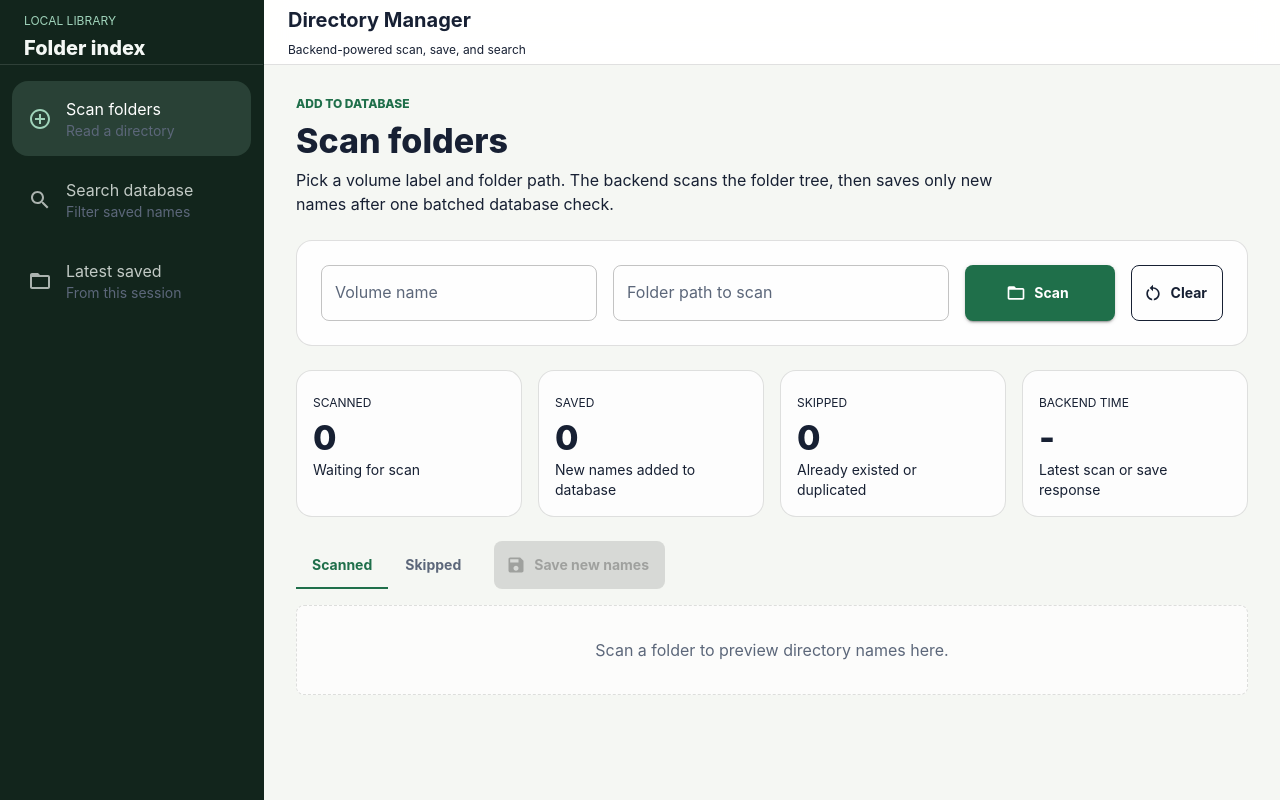
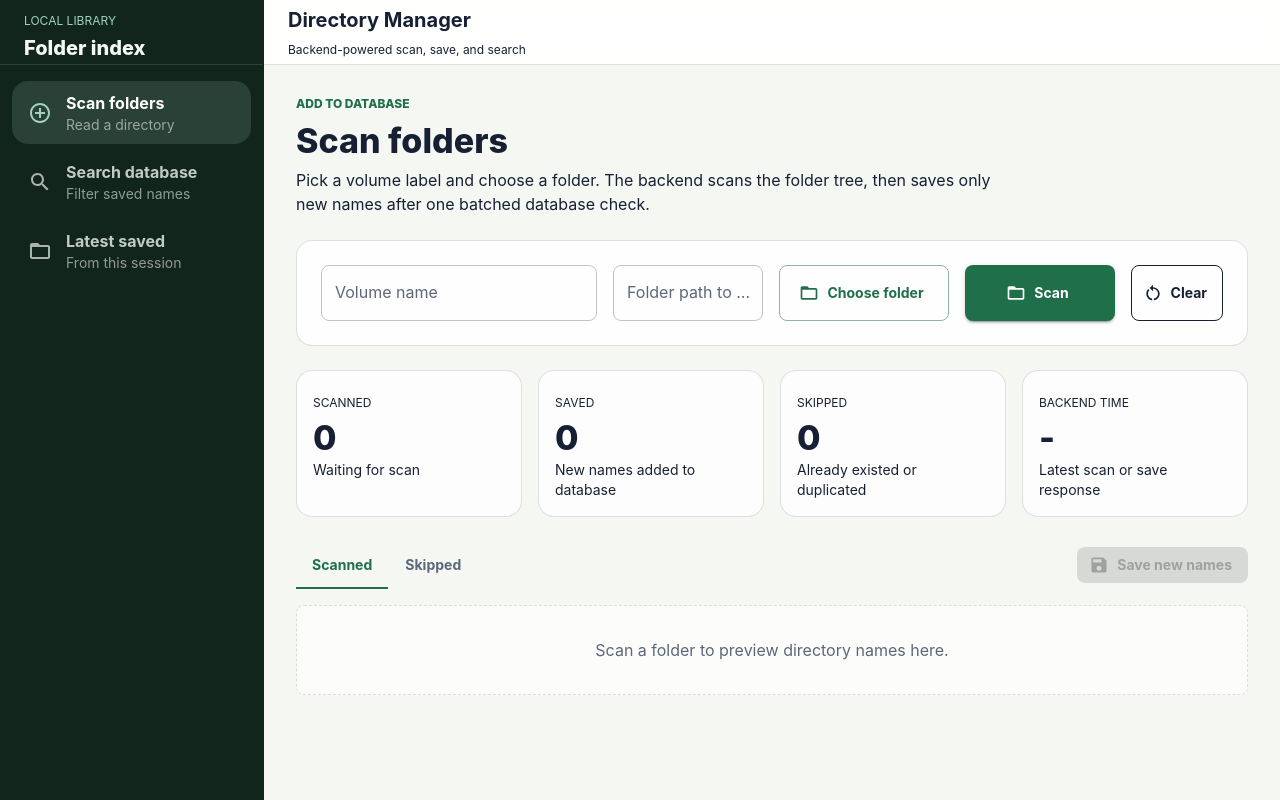
Before and after one commit to gekoparty/reactreaddirs, a React (Vite) app in the folder frontend/: page /selectDirectoryForm in a window 1280 px wide. Built offline with nearby package versions, Linux system fonts and the light colour scheme.

Commit message:
use open folder to choose

```diff
--- a/frontend/src/App.jsx
+++ b/frontend/src/App.jsx
@@ -10,7 +10,7 @@ import SearchTable from "./components/screens/SearchTable";
 function App() {
   return (
     <StoreProvider>
-      <BrowserRouter>
+      <BrowserRouter future={{ v7_startTransition: true, v7_relativeSplatPath: true }}>
         <div className="App">
           <Routes>
             <Route path="/saved-directories" element={<SavedDirectoryTable />} />
--- a/frontend/src/components/EnhancedTableHead.jsx
+++ b/frontend/src/components/EnhancedTableHead.jsx
@@ -75,8 +75,10 @@ function EnhancedTableHead({
               indeterminate={numSelected > 0 && numSelected < rowCount}
               checked={rowCount > 0 && numSelected === rowCount}
               onChange={onSelectAllClick}
-              inputProps={{
-                "aria-label": "select all directories",
+              slotProps={{
+                input: {
+                  "aria-label": "select all directories",
+                },
               }}
             />
           </StyledTheadCell>
--- a/frontend/src/components/PageLayout.jsx
+++ b/frontend/src/components/PageLayout.jsx
@@ -24,10 +24,12 @@ export default function PageLayout({
         <Box sx={{ maxWidth, mx: "auto" }}>
           <Stack
             direction={{ xs: "column", md: "row" }}
-            justifyContent="space-between"
-            alignItems={{ xs: "stretch", md: "flex-end" }}
             spacing={2}
-            sx={{ mb: 3 }}
+            sx={{
+              alignItems: { xs: "stretch", md: "flex-end" },
+              justifyContent: "space-between",
+              mb: 3,
+            }}
           >
             <Box>
               {eyebrow && (
--- a/frontend/src/components/PermanentDrawerLeft.jsx
+++ b/frontend/src/components/PermanentDrawerLeft.jsx
@@ -12,7 +12,6 @@ import {
   ListItem,
   ListItemButton,
   ListItemIcon,
-  ListItemText,
   Toolbar,
   Typography,
 } from "@mui/material";
@@ -125,12 +124,14 @@ export default function PermanentDrawerLeft() {
                 }}
               >
                 <ListItemIcon>{item.icon}</ListItemIcon>
-                <ListItemText
-                  primary={item.label}
-                  secondary={item.description}
-                  primaryTypographyProps={{ fontWeight: 700 }}
-                  secondaryTypographyProps={{ color: "rgba(244, 248, 245, 0.56)" }}
-                />
+                <Box>
+                  <Typography variant="body1" sx={{ fontWeight: 700 }}>
+                    {item.label}
+                  </Typography>
+                  <Typography variant="body2" sx={{ color: "rgba(244, 248, 245, 0.56)" }}>
+                    {item.description}
+                  </Typography>
+                </Box>
               </ListItemButton>
             </ListItem>
           ))}
--- a/frontend/src/components/directoryTable.jsx
+++ b/frontend/src/components/directoryTable.jsx
@@ -324,8 +324,10 @@ const DirectoryTable = ({
                           color="primary"
                           checked={isItemSelected}
                           disabled={!row._id}
-                          inputProps={{
-                            "aria-labelledby": labelId,
+                          slotProps={{
+                            input: {
+                              "aria-labelledby": labelId,
+                            },
                           }}
                         />
                       </TableCell>
--- a/frontend/src/components/screens/SearchTable.jsx
+++ b/frontend/src/components/screens/SearchTable.jsx
@@ -180,12 +180,14 @@ const SearchTable = () => {
               setSearchQuery(event.target.value);
               setPage(0);
             }}
-            InputProps={{
-              startAdornment: (
-                <InputAdornment position="start">
-                  <SearchIcon fontSize="small" />
-                </InputAdornment>
-              ),
+            slotProps={{
+              input: {
+                startAdornment: (
+                  <InputAdornment position="start">
+                    <SearchIcon fontSize="small" />
+                  </InputAdornment>
+                ),
+              },
             }}
             sx={{ flex: 1 }}
           />
--- a/frontend/src/components/selectDirectoryForm.jsx
+++ b/frontend/src/components/selectDirectoryForm.jsx
@@ -53,6 +53,7 @@ const SelectDirectoryForm = () => {
   const [feedback, setFeedback] = useState(null);
   const [scanMeta, setScanMeta] = useState(null);
   const [saveSummary, setSaveSummary] = useState(null);
+  const [choosingDirectory, setChoosingDirectory] = useState(false);
   const [scanning, setScanning] = useState(false);
   const [saving, setSaving] = useState(false);
 
@@ -70,6 +71,47 @@ const SelectDirectoryForm = () => {
     setSaveSummary(null);
     setFeedback(null);
     setViewMode("scanned");
+  };
+
+  const chooseDirectory = async () => {
+    setChoosingDirectory(true);
+    setFeedback({
+      severity: "info",
+      message: "Opening folder picker...",
+    });
+
+    try {
+      const response = await axios.post("/api/directories/select-folder", null, {
+        timeout: 125000,
+      });
+
+      if (response.data.cancelled) {
+        setFeedback({
+          severity: "info",
+          message: "Folder selection cancelled.",
+        });
+        return;
+      }
+
+      resetArrays();
+      setScanMeta(null);
+      setSaveSummary(null);
+      setViewMode("scanned");
+      setScanPath(response.data.path || "");
+      setFeedback({
+        severity: "success",
+        message: "Folder selected. Add a volume name, then scan.",
+      });
+    } catch (error) {
+      setFeedback({
+        severity: "error",
+        message:
+          error.response?.data?.error ||
+          "Could not open the folder picker. Try again and check the taskbar.",
+      });
+    } finally {
+      setChoosingDirectory(false);
+    }
   };
 
   const scanDirectory = async (event) => {
@@ -212,7 +254,7 @@ const SelectDirectoryForm = () => {
     <PageLayout
       eyebrow="Add to database"
       title="Scan folders"
-      subtitle="Pick a volume label and folder path. The backend scans the folder tree, then saves only new names after one batched database check."
+      subtitle="Pick a volume label and choose a folder. The backend scans the folder tree, then saves only new names after one batched database check."
     >
       <Paper
         component="form"
@@ -225,13 +267,18 @@ const SelectDirectoryForm = () => {
           bgcolor: "rgba(255, 255, 255, 0.86)",
         }}
       >
-        {(scanning || saving) && <LinearProgress sx={{ mx: -3, mt: -3, mb: 3 }} />}
-        <Stack direction={{ xs: "column", lg: "row" }} spacing={2} alignItems="stretch">
+        {(choosingDirectory || scanning || saving) && <LinearProgress sx={{ mx: -3, mt: -3, mb: 3 }} />}
+        <Stack
+          direction={{ xs: "column", lg: "row" }}
+          spacing={2}
+          sx={{ alignItems: "stretch" }}
+        >
           <TextField
             label="Volume name"
             value={volumeName}
             onChange={(event) => setVolumeName(event.target.value)}
             placeholder="Example: HDD 8"
+            disabled={choosingDirectory || scanning || saving}
             sx={{ minWidth: { lg: 220 } }}
           />
           <TextField
@@ -239,23 +286,35 @@ const SelectDirectoryForm = () => {
             value={scanPath}
             onChange={(event) => setScanPath(event.target.value)}
             placeholder="Example: G:\\Movies"
+            disabled={choosingDirectory || scanning || saving}
             sx={{ flex: 1 }}
           />
+          <Button
+            type="button"
+            variant="outlined"
+            startIcon={<FolderOpenIcon />}
+            onClick={chooseDirectory}
+            disabled={choosingDirectory || scanning || saving}
+            sx={{ minWidth: 170 }}
+          >
+            Choose folder
+          </Button>
           <Button
             type="submit"
             variant="contained"
             startIcon={<FolderOpenIcon />}
-            disabled={scanning || saving}
+            disabled={choosingDirectory || scanning || saving}
             sx={{ minWidth: 150 }}
           >
             Scan
           </Button>
           <Button
+            type="button"
             variant="outlined"
             color="inherit"
             startIcon={<RestartAltIcon />}
             onClick={resetWorkflow}
-            disabled={scanning || saving}
+            disabled={choosingDirectory || scanning || saving}
           >
             Clear
           </Button>
@@ -300,10 +359,12 @@ const SelectDirectoryForm = () => {
 
       <Stack
         direction={{ xs: "column", md: "row" }}
-        justifyContent="space-between"
-        alignItems={{ xs: "stretch", md: "center" }}
         spacing={2}
-        sx={{ mb: 2 }}
+        sx={{
+          alignItems: { xs: "stretch", md: "center" },
+          justifyContent: "space-between",
+          mb: 2,
+        }}
       >
         <Tabs value={viewMode} onChange={(event, value) => setViewMode(value)}>
           <Tab label={saveSummary ? "Saved new" : "Scanned"} value="scanned" />
```
Also changed, not shown: 1 other file (tests, documents, lock files or other folders).
